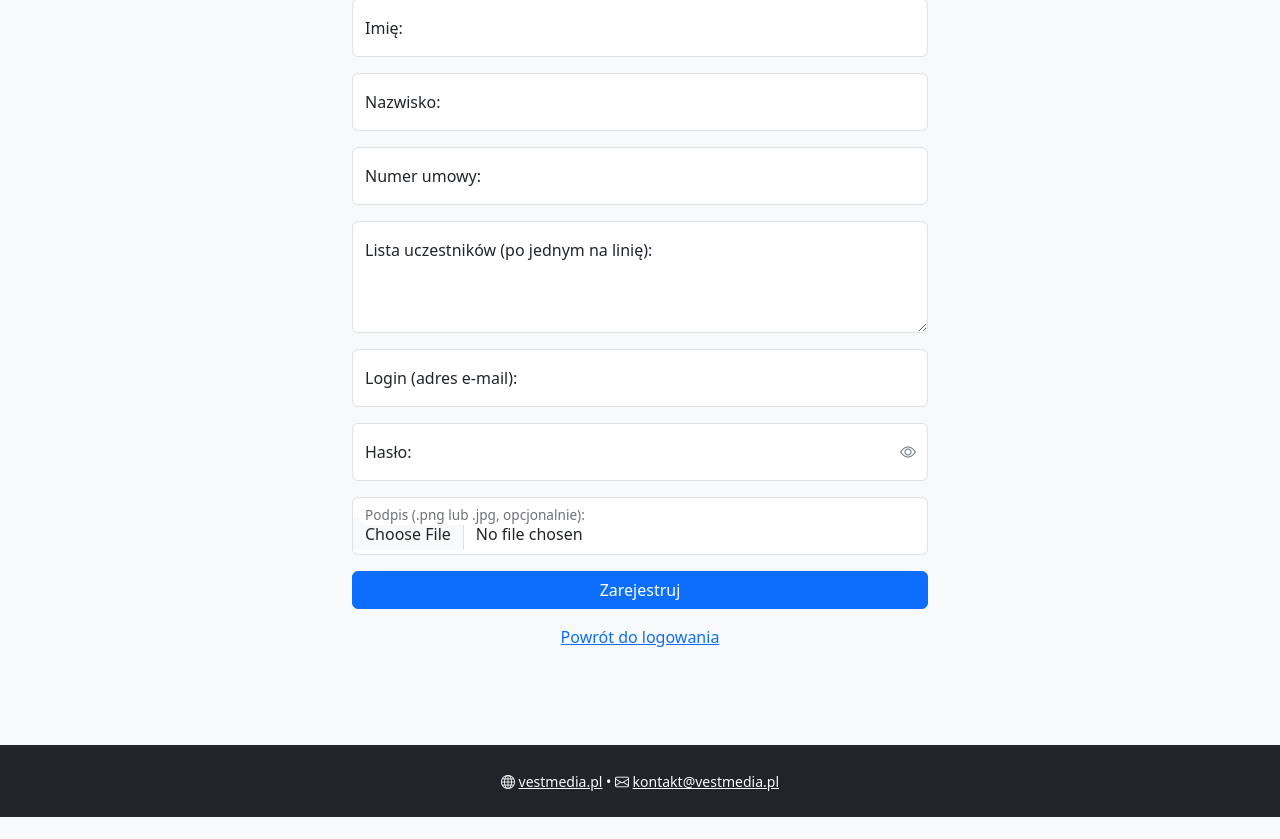
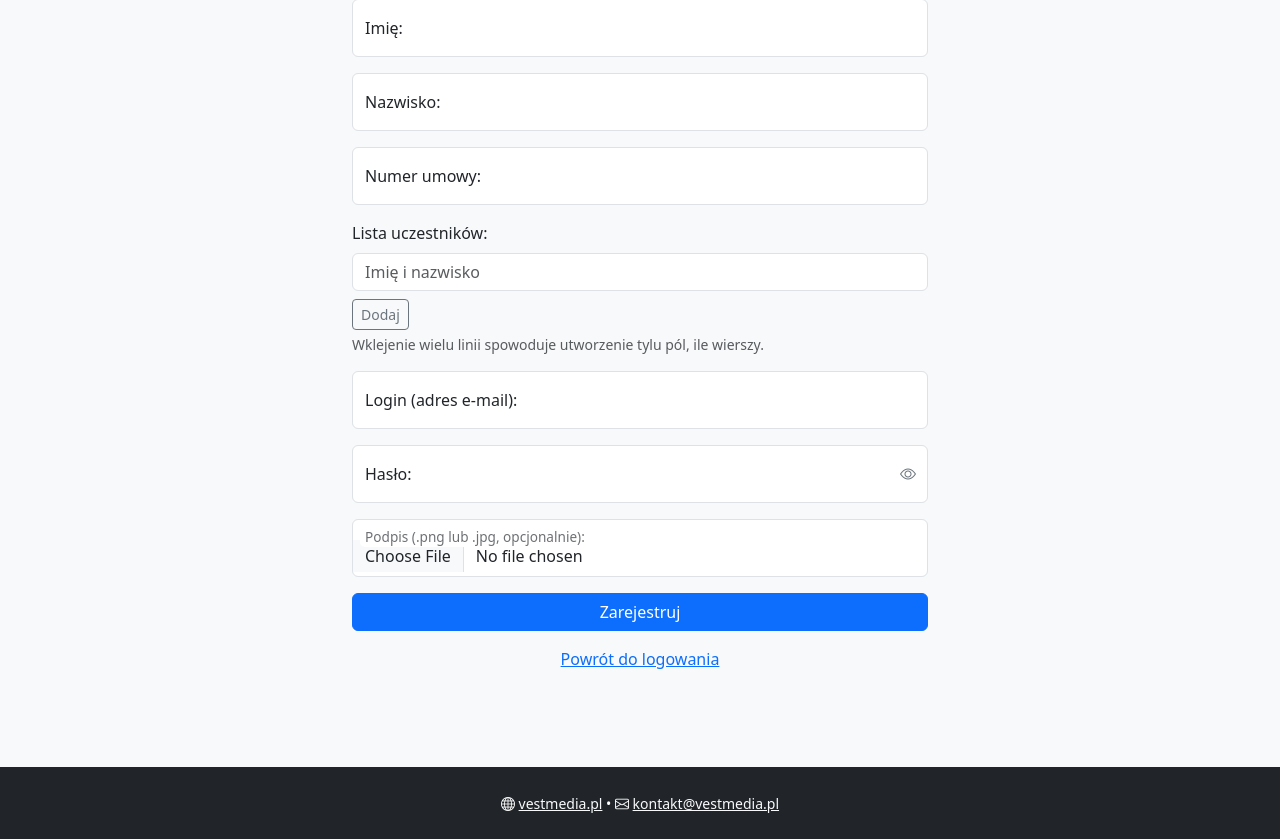
Before and after one commit to suchokrates1/lista-obecnosci, a Flask app: page /register in a window 1280 px wide. Shown: the part 225-1064 px from the top of the page. Before the commit the page ends 1042 px from the top, so only its background shows below. Run offline with Flask 3, Linux system fonts and the light colour scheme; parts of the project's set-up code (start-up, migrations or seed data) failed here and were passed over.

Commit message:
Update registration form with participant inputs

```diff
--- a/templates/register.html
+++ b/templates/register.html
@@ -17,9 +17,13 @@
         <input type="text" class="form-control" id="numer_umowy" name="numer_umowy" placeholder="Numer umowy" required tabindex="3">
         <label for="numer_umowy">Numer umowy:</label>
       </div>
-      <div class="form-floating mb-3">
-        <textarea class="form-control" id="lista_uczestnikow" name="lista_uczestnikow" placeholder="Lista uczestników" style="height: 7rem" required tabindex="4"></textarea>
-        <label for="lista_uczestnikow">Lista uczestników (po jednym na linię):</label>
+      <div class="mb-3">
+        <label for="participants-container" class="form-label">Lista uczestników:</label>
+        <div id="participants-container">
+          <input type="text" class="form-control mb-2" name="uczestnik" placeholder="Imię i nazwisko" required tabindex="4">
+        </div>
+        <button type="button" class="btn btn-outline-secondary btn-sm" id="addParticipant" tabindex="-1">Dodaj</button>
+        <div class="form-text">Wklejenie wielu linii spowoduje utworzenie tylu pól, ile wierszy.</div>
       </div>
       <div class="form-floating mb-3">
         <input type="email" class="form-control" id="login" name="login" placeholder="Login" required autocomplete="username" tabindex="5">
```
